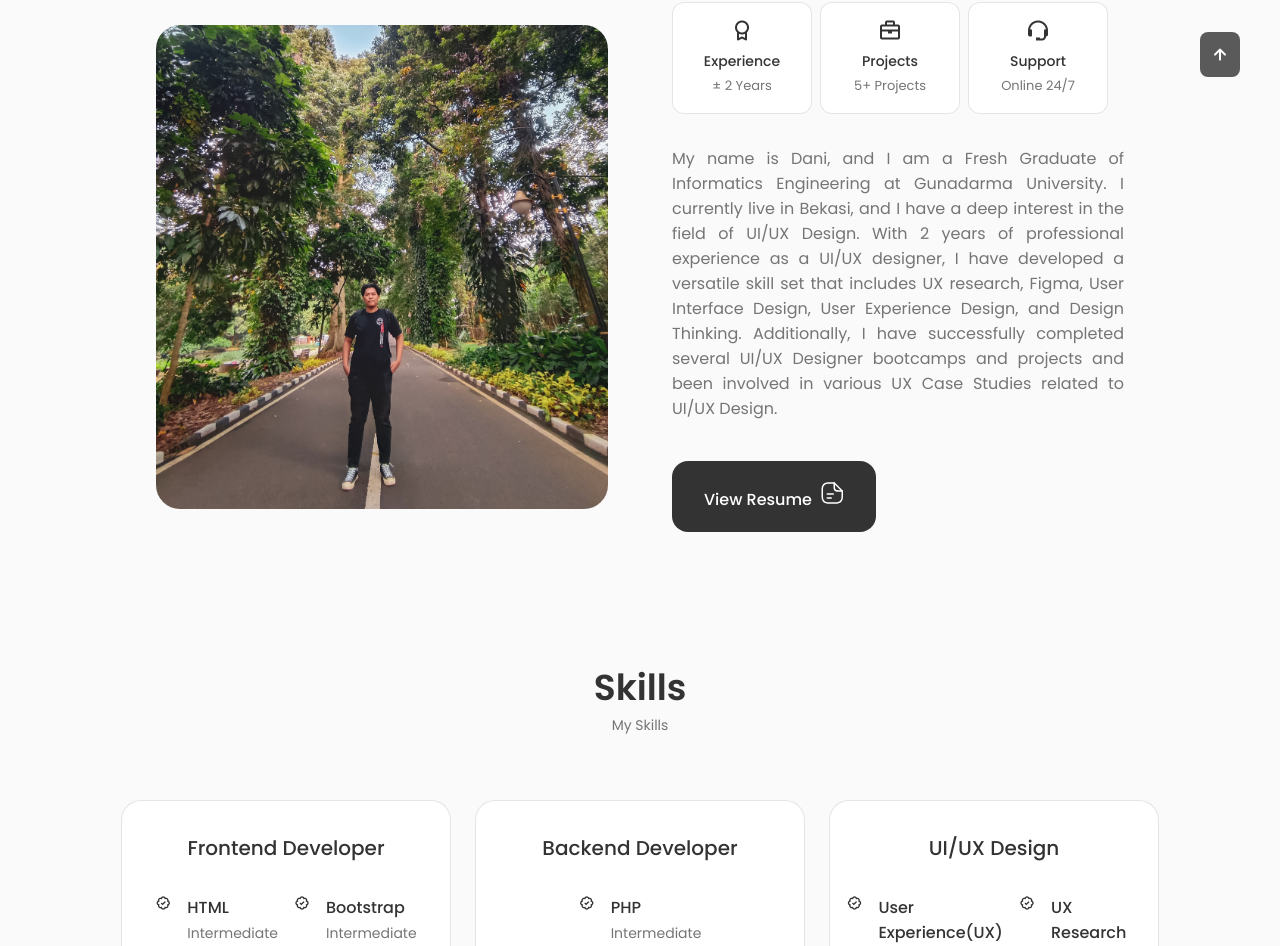
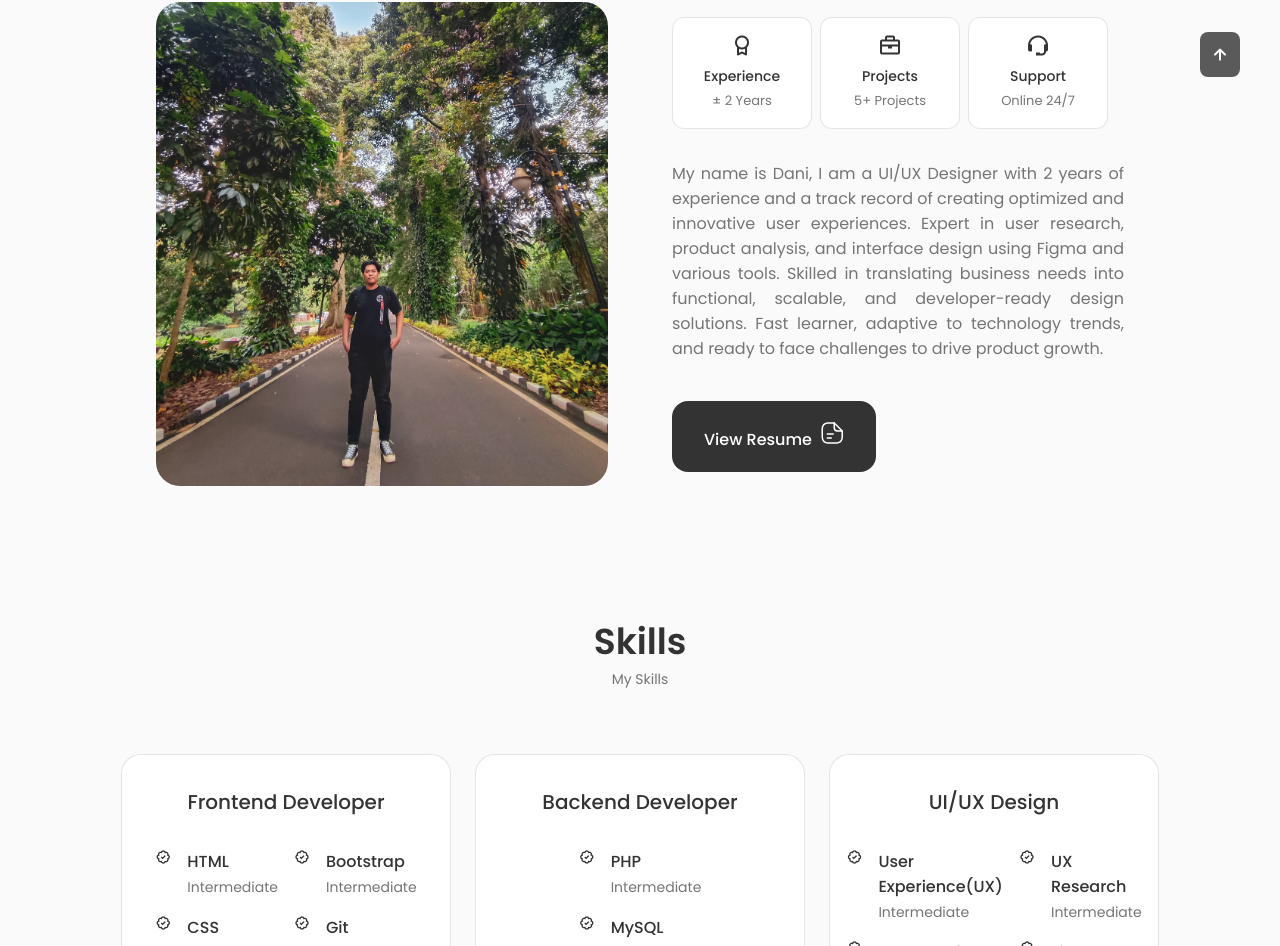
Before and after one commit to DaniNurAdheanto/portofolio-dani, a React (Create React App) app: page / in a window 1280 px wide. Shown: the part 883-1829 px from the top of the page. Built offline with nearby package versions, Linux system fonts and the light colour scheme.

Commit message:
Update: enhance About section with refined UI/UX Designer description

```diff
--- a/src/components/about/About.jsx
+++ b/src/components/about/About.jsx
@@ -21,7 +21,11 @@ function About() {
                     <Info />
 
                     <p className="about_description">
-                        My name is Dani, and I am a Fresh Graduate of Informatics Engineering at Gunadarma University. I currently live in Bekasi, and I have a deep interest in the field of UI/UX Design. With 2 years of professional experience as a UI/UX designer, I have developed a versatile skill set that includes UX research, Figma, User Interface Design, User Experience Design, and Design Thinking. Additionally, I have successfully completed several UI/UX Designer bootcamps and projects and been involved in various UX Case Studies related to UI/UX Design.
+                        My name is Dani, I am a UI/UX Designer with 2 years of experience and a track record of creating optimized
+                        and innovative user experiences. Expert in user research, product analysis, and interface design
+                        using Figma and various tools. Skilled in translating business needs into functional, scalable, and
+                        developer-ready design solutions. Fast learner, adaptive to technology trends, and ready to face
+                        challenges to drive product growth.
                     </p>
 
 
```
